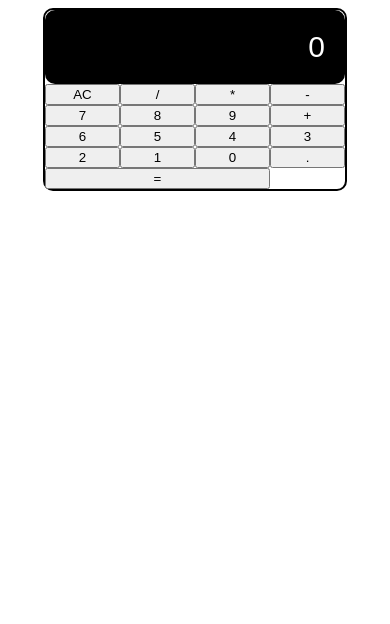
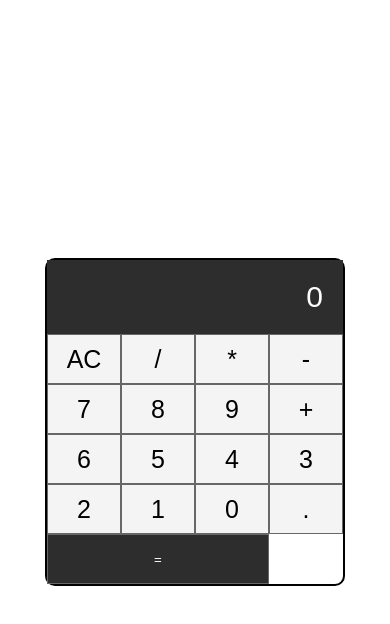
Before and after one commit to efr-en/calculatorChallenge, a plain HTML site: page index.html in a window 390 px wide. Drawn offline with Linux system fonts and the light colour scheme.

Commit message:
near final css, just needs responsiveness and tweaks, began js code along with html connection to js

```diff
--- a/index.html
+++ b/index.html
@@ -10,26 +10,26 @@
     <div class="calculator">
         <div class="display" id="display">0</div>
         <div class="buttons">
-            <button>AC</button>
-            <button>/</button>
-            <button>*</button>
-            <button>-</button>
+            <button class="btn" onclick="clearDisplay()">AC</button>
+            <button class="btn" onclick="">/</button>
+            <button class="btn" onclick="">*</button>
+            <button class="btn" onclick="">-</button>
 
-            <button>7</button>
-            <button>8</button>
-            <button>9</button>
-            <button>+</button>
+            <button class="btn" onclick="">7</button>
+            <button class="btn" onclick="">8</button>
+            <button class="btn" onclick="">9</button>
+            <button class="btn" onclick="">+</button>
 
-            <button>6</button>
-            <button>5</button>
-            <button>4</button>
-            <button>3</button>
+            <button class="btn" onclick="">6</button>
+            <button class="btn" onclick="">5</button>
+            <button class="btn" onclick="">4</button>
+            <button class="btn" onclick="">3</button>
 
-            <button>2</button>
-            <button>1</button>
-            <button>0</button>
-            <button>.</button>
-            <button class="equal-btn">=</button>
+            <button class="btn" onclick="">2</button>
+            <button class="btn" onclick="">1</button>
+            <button class="btn" onclick="">0</button>
+            <button class="btn" onclick="">.</button>
+            <button class="equal-btn" onclick="calculate()">=</button>
         </div>
 
     </div>
--- a/script.js
+++ b/script.js
@@ -0,0 +1,14 @@
+let displayValue = "";
+let currentOperator = "";
+
+function updateDisplay() {
+    const display = document.getElementById('display');
+    display.innerHTML = "";
+}
+
+function clearDisplay() {
+    displayValue = "";
+    currentOperator = "";
+}
+
+// need functions for clearing display, updating display, calculations
--- a/style.css
+++ b/style.css
@@ -1,9 +1,17 @@
+* {
+    box-sizing: border-box;
+    margin: 0;
+    padding: 0;
+}
+
 body {
     display: flex;
     justify-content: center;
     align-items: center;
     background-color: white;
     font-family: Arial, Helvetica, sans-serif;
+    height: 100vh;
+    /* width: 100vw; */
 }
 
 .calculator {
@@ -14,22 +22,38 @@ body {
 }
 
 .display {
-    background-color: black;
+    background-color: rgb(45, 45, 45);
     color: white;
     text-align: right;
     padding: 20px;
     font-size: 30px;
-    border-radius: 10px;
+    /* border-radius: 5px; */
+    /* overflow: hidden; */
 }
 
 .buttons {
     display: grid;
     grid-template-columns: repeat(4, 1fr);
 }
-.buttons:hover {
+/* .buttons:hover {
     background-color: aqua;
+} */
+
+.btn {
+    height: 50px;
+    font-size: 25px;
+    cursor: pointer;
+    background-color: rgb(244, 244, 244);
+    border: 1px solid rgb(103, 103, 103);
+}
+.btn:hover {
+    background-color: rgb(166, 166, 166);
 }
 
 .equal-btn {
     grid-column: span 3;
+    height: 50px;
+    background-color: rgb(45, 45, 45);
+    color: white;
+    border: 1px solid rgb(103, 103, 103);
 }
```
